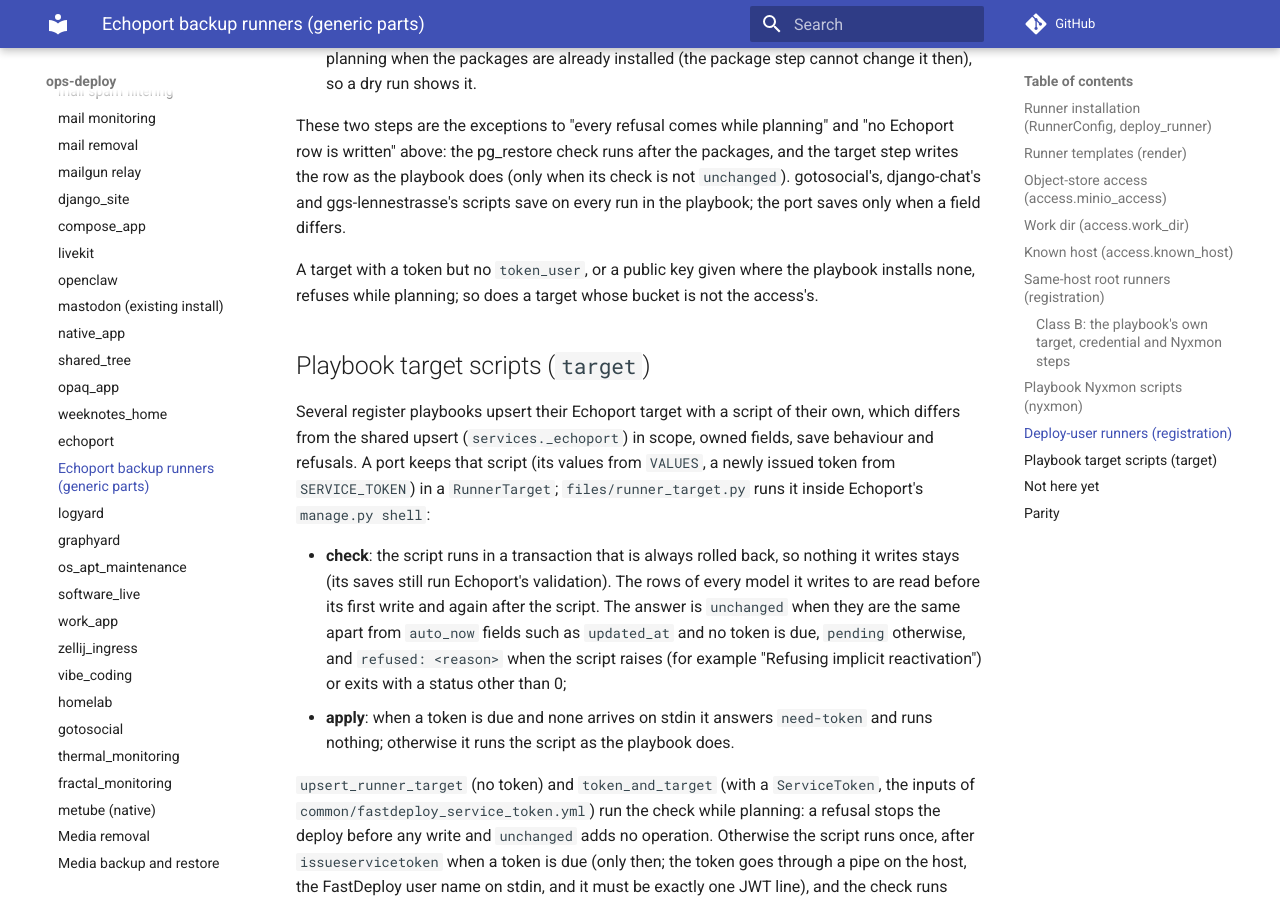
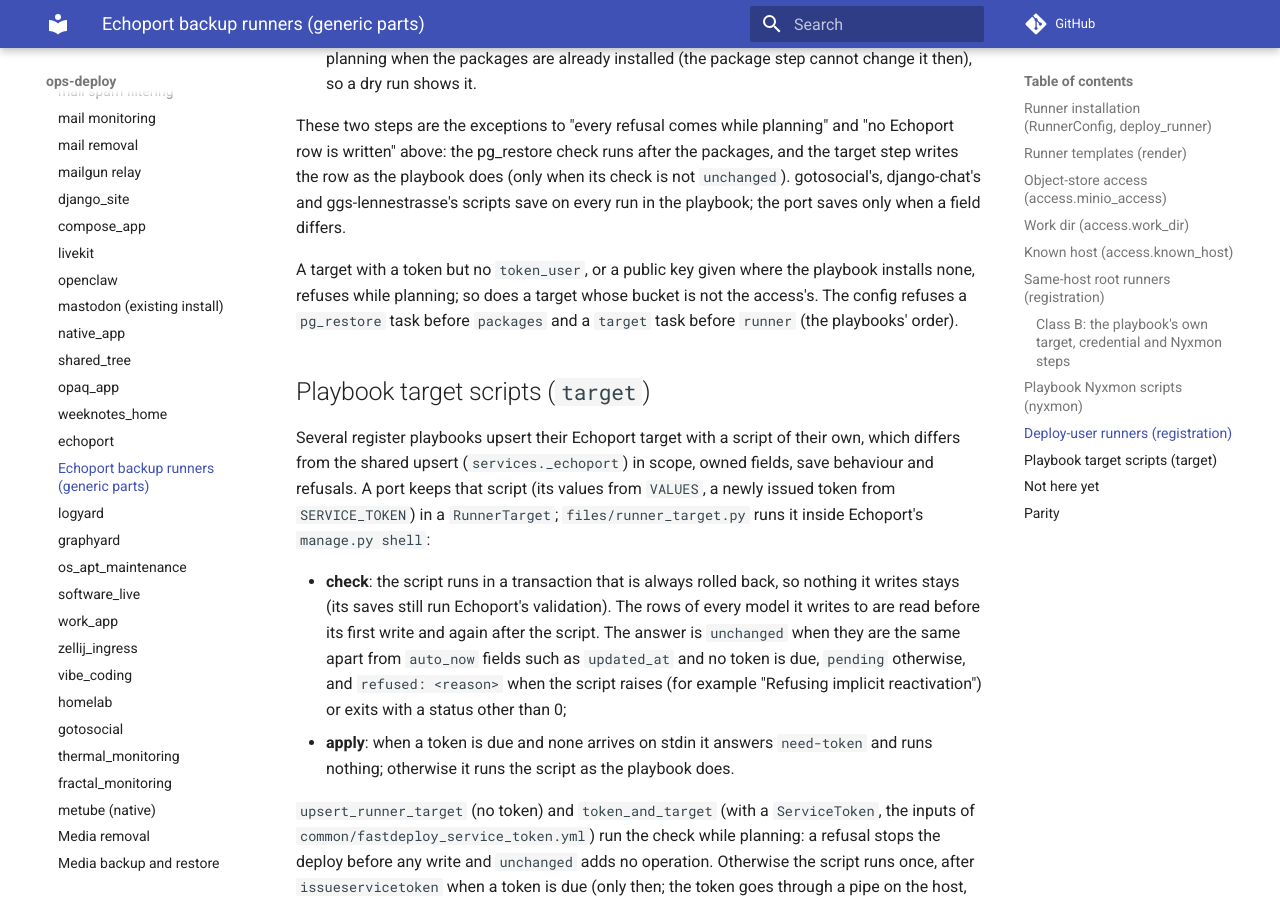
Before and after one commit to ephes/ops-deploy, an MkDocs documentation site: the page built from docs/services/echoport_runner.md, in a window 1280 px wide and 900 px high, scrolled down 7532 px. Built offline with MkDocs 1.6.1 and Material for MkDocs 9.7.7, drawn with Linux system fonts in a browser that asks for light colours; comment, search, counter and statistics services are not loaded.

Commit message:
Echoport runner registration docs: the validator's task order; test the target-after-runner refusal

```diff
--- a/docs/services/echoport_runner.md
+++ b/docs/services/echoport_runner.md
@@ -293,7 +293,8 @@ only when a field differs.
 
 A target with a token but no `token_user`, or a public key given where the
 playbook installs none, refuses while planning; so does a target whose bucket
-is not the access's.
+is not the access's. The config refuses a `pg_restore` task before
+`packages` and a `target` task before `runner` (the playbooks' order).
 
 ## Playbook target scripts (`target`)
 
```
Also changed, not shown: docs/changelog.md (+2 -1 lines), 1 other file.
